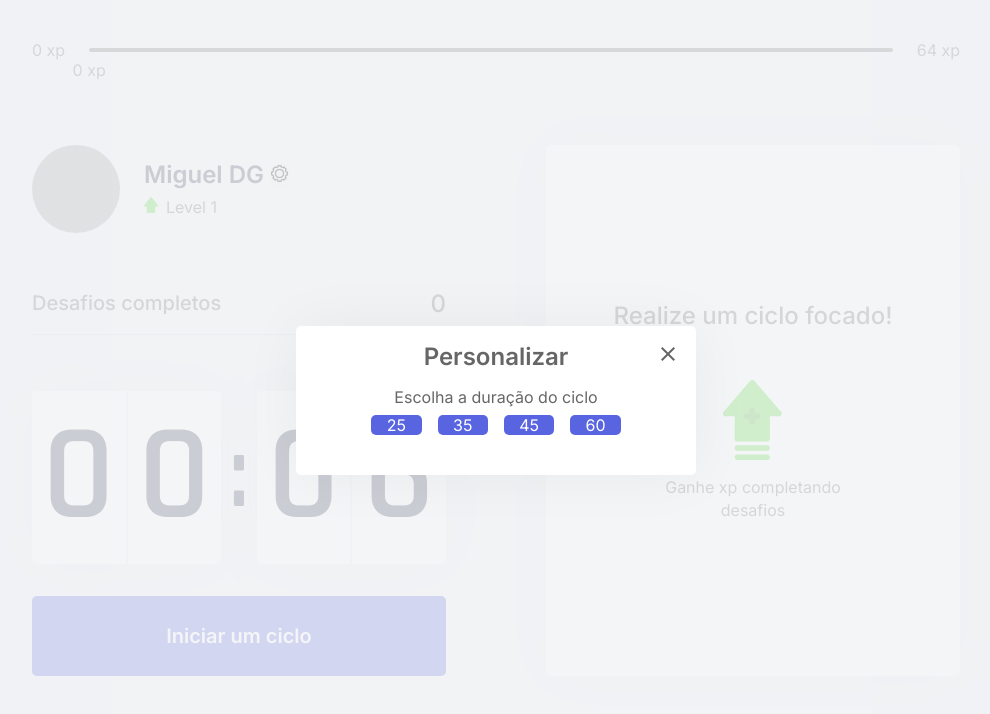
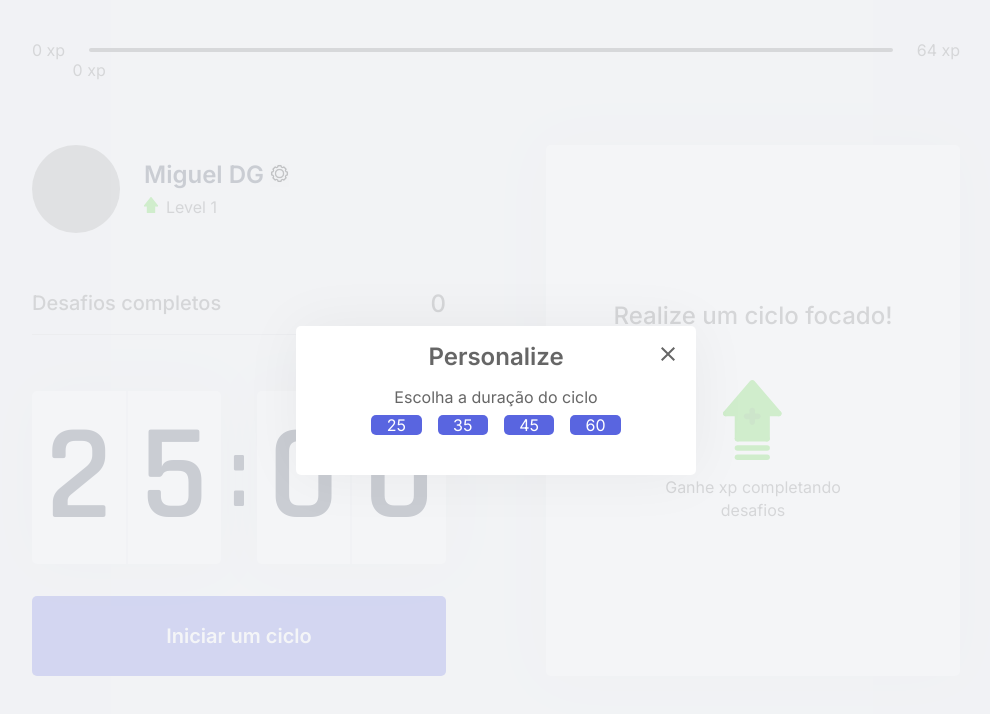
Before and after one commit to miguelgrieder/NLW4-moveit, a Next.js app: page / in a window 1280 px wide. Both pictures are taken after a click on the button 423 px from the left and 175 px from the top of the page. Shown: the top 714 px of the page, without its empty margins (144-1134 px from the left). Built offline with nearby package versions, Linux system fonts and the light colour scheme; grey boxes are pictures that could not be loaded.

Commit message:
Alterar Duração do ciclo Funcional
falta corrigir o cache para salvar a posição!

```diff
--- a/src/components/PersonalizarModal.tsx
+++ /dev/null
@@ -1,19 +0,0 @@
-import { useContext } from 'react';
-import { PersonalizarContext } from '../contexts/PersonalizarContext';
-import styles from '../styles/components/PersonalizarModal.module.css';
-
-export function PersonalizarModal() {
-  const {closePersonalizarModal}= useContext(PersonalizarContext);
-    return(
-        <div className={styles.overlay}>
-          <div className={styles.container}>
-            <div>Personalizar</div>
-            <div> <p>Escolha a duração do ciclo</p> <button>25</button><button>35</button><button>45</button><button>60</button></div>
-
-              <button type="button"  onClick={closePersonalizarModal}>
-                <img src="/icons/close.svg" alt="Fechar modal" />
-              </button>
-          </div>
-        </div>
-    )
-}
--- /dev/null
+++ b/src/components/PersonalizeModal.tsx
@@ -0,0 +1,35 @@
+import { useContext, useState } from 'react';
+import { PersonalizeContext } from '../contexts/PersonalizeContext';
+import styles from '../styles/components/PersonalizeModal.module.css';
+
+
+
+
+export function PersonalizeModal() {
+  const {closePersonalizeModal, askChangeTime}= useContext(PersonalizeContext);
+
+  const buttonHandler = (event: React.MouseEvent<HTMLButtonElement>) => {
+    event.preventDefault();
+
+    const button: HTMLButtonElement = event.currentTarget;
+    askChangeTime(button.name);
+  };
+
+
+    return(
+        <div className={styles.overlay}>
+          <div className={styles.container}>
+            <div>Personalize</div>
+            <div> <p>Escolha a duração do ciclo</p>
+            <button type="button" name="25"onClick={buttonHandler}>25</button>
+            <button type="button" name="35"onClick={buttonHandler}>35</button>
+            <button type="button" name="45"onClick={buttonHandler}>45</button>
+            <button type="button" name="60"onClick={buttonHandler}>60</button></div>
+
+              <button type="button"  onClick={closePersonalizeModal}>
+                <img src="/icons/close.svg" alt="Fechar modal" />
+              </button>
+          </div>
+        </div>
+    )
+}
--- a/src/components/Profile.tsx
+++ b/src/components/Profile.tsx
@@ -1,6 +1,6 @@
 import { useContext } from 'react'
 import { ChallengesContext } from '../contexts/ChallengesContext'
-import { PersonalizarContext } from '../contexts/PersonalizarContext'
+import { PersonalizeContext } from '../contexts/PersonalizeContext'
 import styles from '../styles/components/Profile.module.css'
 
 
@@ -8,14 +8,14 @@ import styles from '../styles/components/Profile.module.css'
 
 export function Profile() {
     const {level} = useContext(ChallengesContext)
-    const {openPersonalizarModal} = useContext(PersonalizarContext)
+    const {openPersonalizeModal} = useContext(PersonalizeContext)
 
     return (
         <div className={styles.profileContainer}>
             <img src="https://scontent.ffln10-1.fna.fbcdn.net/v/t1.6435-9/241075066_1029601827814642_6829893930135403273_n.jpg?_nc_cat=111&ccb=1-5&_nc_sid=09cbfe&_nc_eui2=AeEKIv9QOH5siz-v5_N7193GhsGyNPwWGN-GwbI0_BYY3zLfh_fdEQXzaGbEUNs0y7YtZg6KaRVpNWNqZj7WiJ7D&_nc_ohc=Qc7bYkBbtuMAX9gRHoL&_nc_oc=AQl-wSn_IgiRwCfuqkUCSAH_mjk8aANPHe6ZsYVnPPMokDmRCEyibDyckd1RnjxFO1U&_nc_ht=scontent.ffln10-1.fna&oh=3616a94713ac52dce7c183372dc03c94&oe=61847285" alt="btc" />
             <div>
                 <strong> <span> Miguel DG </span>
-                <span><button onClick={openPersonalizarModal}><img src="icons/settings.png"/> </button></span>
+                <span><button onClick={openPersonalizeModal}><img src="icons/settings.png"/> </button></span>
                 </strong>
                 <p>
                     <img src="icons/level.svg" alt="level" />
--- a/src/contexts/ChallengesContext.tsx
+++ b/src/contexts/ChallengesContext.tsx
@@ -24,7 +24,7 @@ interface ChallengesContextData{
 }
 
 interface ChallengesProviderProps {
-    children: ReactNode
+    children: ReactNode;
     level: number;
     currentExperience: number;
     challengesCompleted: number;
--- a/src/contexts/CountdownContext.tsx
+++ b/src/contexts/CountdownContext.tsx
@@ -1,35 +1,48 @@
+import Cookies from "js-cookie";
 import { createContext, ReactNode, useContext, useEffect, useState } from "react";
 import { ChallengesContext } from "./ChallengesContext";
+import { PersonalizeContext } from "./PersonalizeContext";
+
 
 interface CountdownContextData{
     minutes: number;
     seconds: number;
     hasFinished: boolean;
     isActive: boolean;
+    cicleDuration: number;
     startCountdown: () => void;
     resetCountdown: () => void;
+    changeTime: (seconds: number) => void;
 }
 
 interface CountdownProviderProps {
-    children: ReactNode
+    children: ReactNode;
+    cicleDuration: number;
 }
-
 
 
 export const CountdownContext = createContext({} as CountdownContextData)
 
 let countdownTimeout: NodeJS.Timeout;
 
-export function CountdownProvider({children}: CountdownProviderProps){
+export function CountdownProvider({children, ...rest}: CountdownProviderProps){
     const {startNewChallenge} = useContext(ChallengesContext)
-
-    const [time, setTime] = useState(0.1*60);
+    const [cicleDuration, setCicleDuration] = useState(rest.cicleDuration ?? 25*60);//AQUI NÃO FUNCIONA O REST
+    const [time, setTime] = useState(cicleDuration);
     const [isActive, setIsActive] = useState(false);
     const [hasFinished, setHasFinished] = useState(false);
 
-    const minutes = Math.floor(time/60);
+    const minutes  =  Math.floor(time/60);
     const seconds = time % 60;
 
+    function changeTime(seconds) {
+        setCicleDuration(seconds);
+        setTime(seconds);
+    }
+
+    useEffect(() => {
+        Cookies.set('cicleDuration', String(cicleDuration));
+    }, [cicleDuration])
 
     function startCountdown() {
         setIsActive(true);
@@ -39,7 +52,7 @@ export function CountdownProvider({children}: CountdownProviderProps){
         clearTimeout(countdownTimeout);
         setIsActive(false);
         setHasFinished(false);
-        setTime(0.1*60)
+        setTime(cicleDuration)
     }
 
     useEffect(() => {
@@ -52,7 +65,7 @@ export function CountdownProvider({children}: CountdownProviderProps){
 
 
     return(
-        <CountdownContext.Provider value={{minutes, seconds, hasFinished, isActive, startCountdown, resetCountdown}}>
+        <CountdownContext.Provider value={{minutes, seconds, hasFinished, isActive, cicleDuration, startCountdown, changeTime, resetCountdown}}>
             {children}
         </CountdownContext.Provider>)
 }
--- a/src/contexts/PersonalizarContext.tsx
+++ /dev/null
@@ -1,34 +0,0 @@
-import { Children, createContext, ReactNode, useContext, useEffect, useState } from "react";
-import { PersonalizarModal } from "../components/PersonalizarModal";
-
-
-interface PersonalizarContextData{
-    openPersonalizarModal: () => void;
-    closePersonalizarModal: () => void;
-}
-
-
-
-
-export const PersonalizarContext = createContext({} as PersonalizarContextData)
-
-
-
-export function PersonalizarProvider({children}){
-    const [isPersonalizarModalOpen, setIsPersonalizarModalOpen] = useState(false);
-
-    function openPersonalizarModal(){
-        setIsPersonalizarModalOpen(true)
-    }
-
-    function closePersonalizarModal(){
-        setIsPersonalizarModalOpen(false)
-    }
-
-
-    return(
-        <PersonalizarContext.Provider value={{openPersonalizarModal, closePersonalizarModal}}>
-            {children}
-            { isPersonalizarModalOpen && <PersonalizarModal/>}
-        </PersonalizarContext.Provider>)
- }
--- /dev/null
+++ b/src/contexts/PersonalizeContext.tsx
@@ -0,0 +1,48 @@
+import { Children, createContext, ReactNode, useContext, useEffect, useState } from "react";
+import { PersonalizeModal } from "../components/PersonalizeModal";
+import { CountdownContext } from "./CountdownContext";
+
+
+interface PersonalizeContextData{
+
+    openPersonalizeModal: () => void;
+    closePersonalizeModal: () => void;
+    askChangeTime: (minutes) => void;
+}
+
+
+interface PersonalizeProviderProps {
+    children: ReactNode
+}
+
+export const PersonalizeContext = createContext({} as PersonalizeContextData)
+
+
+
+export function PersonalizeProvider({children}: PersonalizeProviderProps){
+    const {changeTime} = useContext(CountdownContext)
+    const [isPersonalizeModalOpen, setIsPersonalizeModalOpen] = useState(false);
+
+
+    function openPersonalizeModal(){
+        setIsPersonalizeModalOpen(true)
+    }
+
+    function closePersonalizeModal(){
+        setIsPersonalizeModalOpen(false)
+    }
+
+    function askChangeTime(minutes){
+        const seconds = minutes*60;
+        console.log(seconds)
+       changeTime(seconds);
+    }
+
+
+
+    return(
+        <PersonalizeContext.Provider value={{openPersonalizeModal, closePersonalizeModal, askChangeTime}}>
+            {children}
+            { isPersonalizeModalOpen && <PersonalizeModal/>}
+        </PersonalizeContext.Provider>)
+ }
--- a/src/pages/_app.tsx
+++ b/src/pages/_app.tsx
@@ -1,10 +1,13 @@
+import { PersonalizeProvider } from '../contexts/PersonalizeContext';
 import '../styles/global.css';
 //Sempre carregado e renderizado a cada nova pagina
 
 
 function MyApp({ Component, pageProps }) {
   return (
+    <PersonalizeProvider>
       <Component {...pageProps} />
+    </PersonalizeProvider>
 )};
 
 export default MyApp
--- a/src/pages/index.tsx
+++ b/src/pages/index.tsx
@@ -10,7 +10,7 @@ import { GetServerSideProps } from 'next'
 import styles from '../styles/pages/Home.module.css';
 import { CountdownProvider } from "../contexts/CountdownContext";
 import { ChallengesProvider } from "../contexts/ChallengesContext";
-import { PersonalizarProvider } from "../contexts/PersonalizarContext";
+import { PersonalizeProvider } from "../contexts/PersonalizeContext";
 
 //Pagina inicial
 
@@ -25,12 +25,13 @@ export default function Home(props: HomeProps) {
     currentExperience={props.currentExperience}
     challengesCompleted={props.challengesCompleted}>
     <div className={styles.container}>
-      <PersonalizarProvider>
+
         <Head>
           <title>Início</title>
         </Head>
         <ExperienceBar />
         <CountdownProvider>
+        <PersonalizeProvider>
       <section>
           <div>
               <Profile/>
@@ -43,18 +44,21 @@ export default function Home(props: HomeProps) {
           </div>
 
       </section>
+      </PersonalizeProvider>
       </CountdownProvider>
-    </PersonalizarProvider>
+
     </div>
     </ChallengesProvider>
   )
 }
 
 export const getServerSideProps: GetServerSideProps = async (ctx) => {
-  const { level, currentExperience, challengesCompleted} = ctx.req.cookies;
+  const { level, currentExperience, challengesCompleted, cicleDuration} = ctx.req.cookies;
   return{
     props: {level: Number(level),
       currentExperience: Number(currentExperience),
-      challengesCompleted: Number(challengesCompleted)}
+      challengesCompleted: Number(challengesCompleted),
+      cicleDuration: Number(cicleDuration),
     }
   }
+}
```
Also changed, not shown: src/styles/components/PersonalizeModal.module.css (renamed from src/styles/components/PersonalizarModal.module.css). Lines whose indentation alone changed are shown as unchanged.
